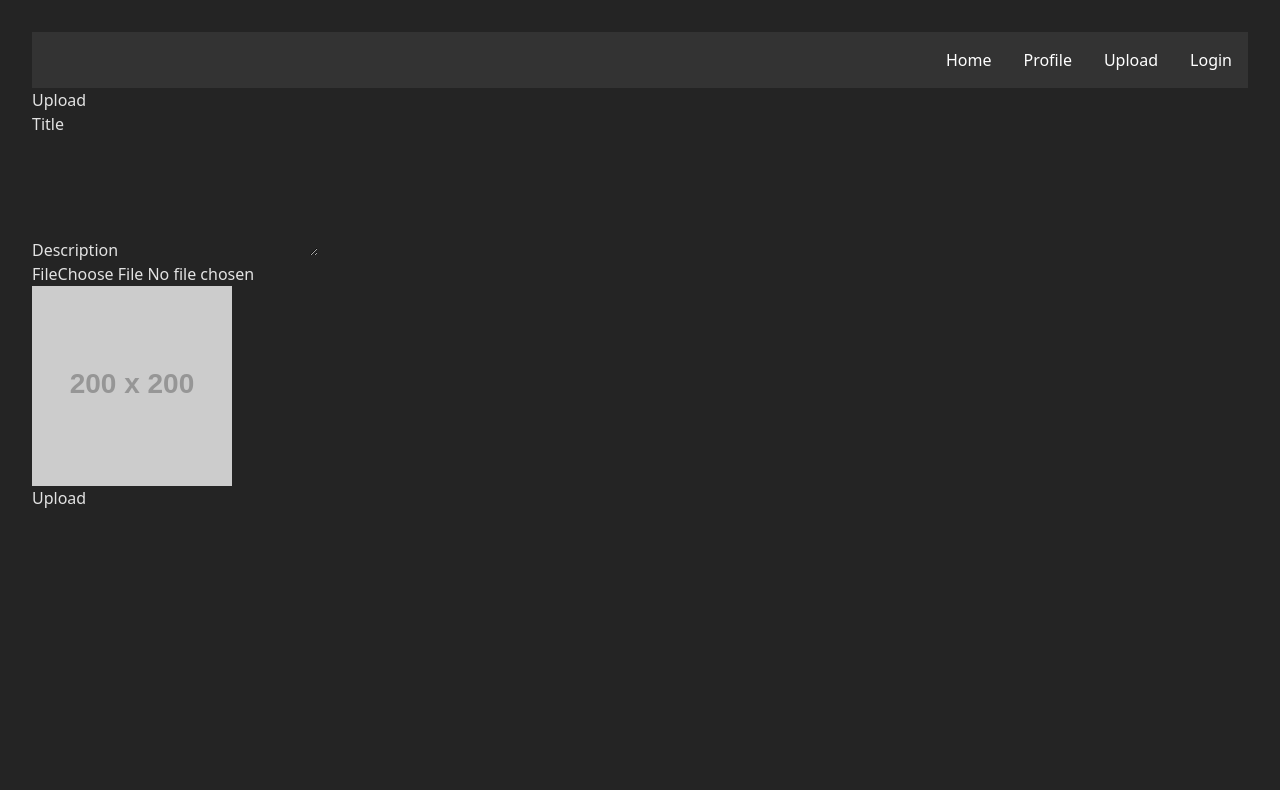
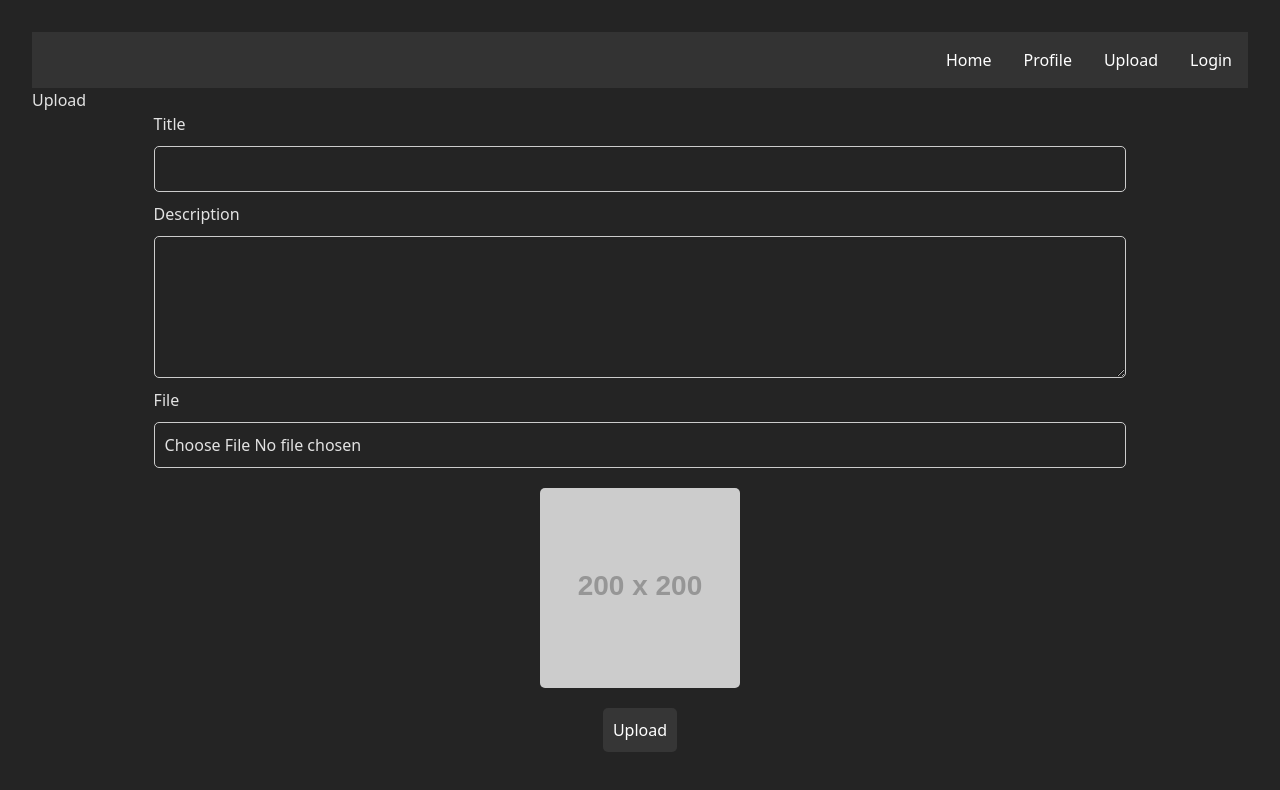
Before and after one commit to WelehoBRUDER/MetropoliaAMK-react-app, a React (Vite) app: page /upload in a window 1280 px wide. Shown: the top 790 px of the page. Built offline with nearby package versions, Linux system fonts and the light colour scheme; no server answers.

Commit message:
Last of the styles migrated

```diff
--- a/src/components/LoginForm.jsx
+++ b/src/components/LoginForm.jsx
@@ -25,10 +25,14 @@ const LoginForm = () => {
   return (
     <>
       <h1>Login</h1>
-      <form onSubmit={handleSubmit}>
-        <div>
+      <form
+        className="flex flex-col items-center justify-center"
+        onSubmit={handleSubmit}
+      >
+        <div className="flex flex-col w-[80%]">
           <label htmlFor="loginuser">Username</label>
           <input
+            className="my-2.5 p-2.5 border border-[#ccc] rounded-[5px]"
             name="username"
             type="text"
             id="loginuser"
@@ -36,9 +40,10 @@ const LoginForm = () => {
             autoComplete="username"
           />
         </div>
-        <div>
+        <div className="flex flex-col w-[80%]">
           <label htmlFor="loginpassword">Password</label>
           <input
+            className="my-2.5 p-2.5 border border-[#ccc] rounded-[5px]"
             name="password"
             type="password"
             id="loginpassword"
@@ -46,7 +51,12 @@ const LoginForm = () => {
             autoComplete="current-password"
           />
         </div>
-        <button type="submit">Login</button>
+        <button
+          className="my-2.5 p-2.5 rounded-[5px] bg-[#363636] text-white border-none cursor-pointer"
+          type="submit"
+        >
+          Login
+        </button>
       </form>
     </>
   );
--- a/src/components/RegisterForm.jsx
+++ b/src/components/RegisterForm.jsx
@@ -35,10 +35,14 @@ const RegisterForm = () => {
   return (
     <>
       <h1>Register</h1>
-      <form onSubmit={handleSubmit}>
-        <div>
+      <form
+        className="flex flex-col items-center justify-center"
+        onSubmit={handleSubmit}
+      >
+        <div className="flex flex-col w-[80%]">
           <label htmlFor="registeruser">Username</label>
           <input
+            className="my-2.5 p-2.5 border border-[#ccc] rounded-[5px]"
             name="username"
             type="text"
             id="registeruser"
@@ -46,9 +50,10 @@ const RegisterForm = () => {
             autoComplete="username"
           />
         </div>
-        <div>
+        <div className="flex flex-col w-[80%]">
           <label htmlFor="registeremail">Email</label>
           <input
+            className="my-2.5 p-2.5 border border-[#ccc] rounded-[5px]"
             name="email"
             type="text"
             id="registeremail"
@@ -56,9 +61,10 @@ const RegisterForm = () => {
             autoComplete="email"
           />
         </div>
-        <div>
+        <div className="flex flex-col w-[80%]">
           <label htmlFor="registerpassword">Password</label>
           <input
+            className="my-2.5 p-2.5 border border-[#ccc] rounded-[5px]"
             name="password"
             type="password"
             id="registerpassword"
@@ -66,7 +72,12 @@ const RegisterForm = () => {
             autoComplete="current-password"
           />
         </div>
-        <button type="submit">Register</button>
+        <button
+          className="my-2.5 p-2.5 rounded-[5px] bg-[#363636] text-white border-none cursor-pointer"
+          type="submit"
+        >
+          Register
+        </button>
       </form>
     </>
   );
--- a/src/views/Upload.jsx
+++ b/src/views/Upload.jsx
@@ -51,28 +51,34 @@ const Upload = () => {
   return (
     <>
       <h1>Upload</h1>
-      <form onSubmit={handleSubmit}>
-        <div>
+      <form
+        className="flex flex-col items-center justify-center"
+        onSubmit={handleSubmit}
+      >
+        <div className="flex flex-col w-[80%]">
           <label htmlFor="title">Title</label>
           <input
+            className="my-2.5 p-2.5 border border-[#ccc] rounded-[5px]"
             name="title"
             type="text"
             id="title"
             onChange={handleInputChange}
           />
         </div>
-        <div>
+        <div className="flex flex-col w-[80%]">
           <label htmlFor="description">Description</label>
           <textarea
+            className="my-2.5 p-2.5 border border-[#ccc] rounded-[5px]"
             name="description"
             rows={5}
             id="description"
             onChange={handleInputChange}
           ></textarea>
         </div>
-        <div>
+        <div className="flex flex-col w-[80%]">
           <label htmlFor="file">File</label>
           <input
+            className="my-2.5 p-2.5 border border-[#ccc] rounded-[5px]"
             name="file"
             type="file"
             id="file"
@@ -88,8 +94,10 @@ const Upload = () => {
           }
           alt="preview"
           width="200"
+          className="w-[200px] h-[200px] object-cover rounded-[5px] my-2.5"
         />
         <button
+          className="my-2.5 p-2.5 rounded-[5px] bg-[#363636] text-white border-none cursor-pointer"
           type="submit"
           disabled={file && inputs.title.length > 3 ? false : true}
         >
```
